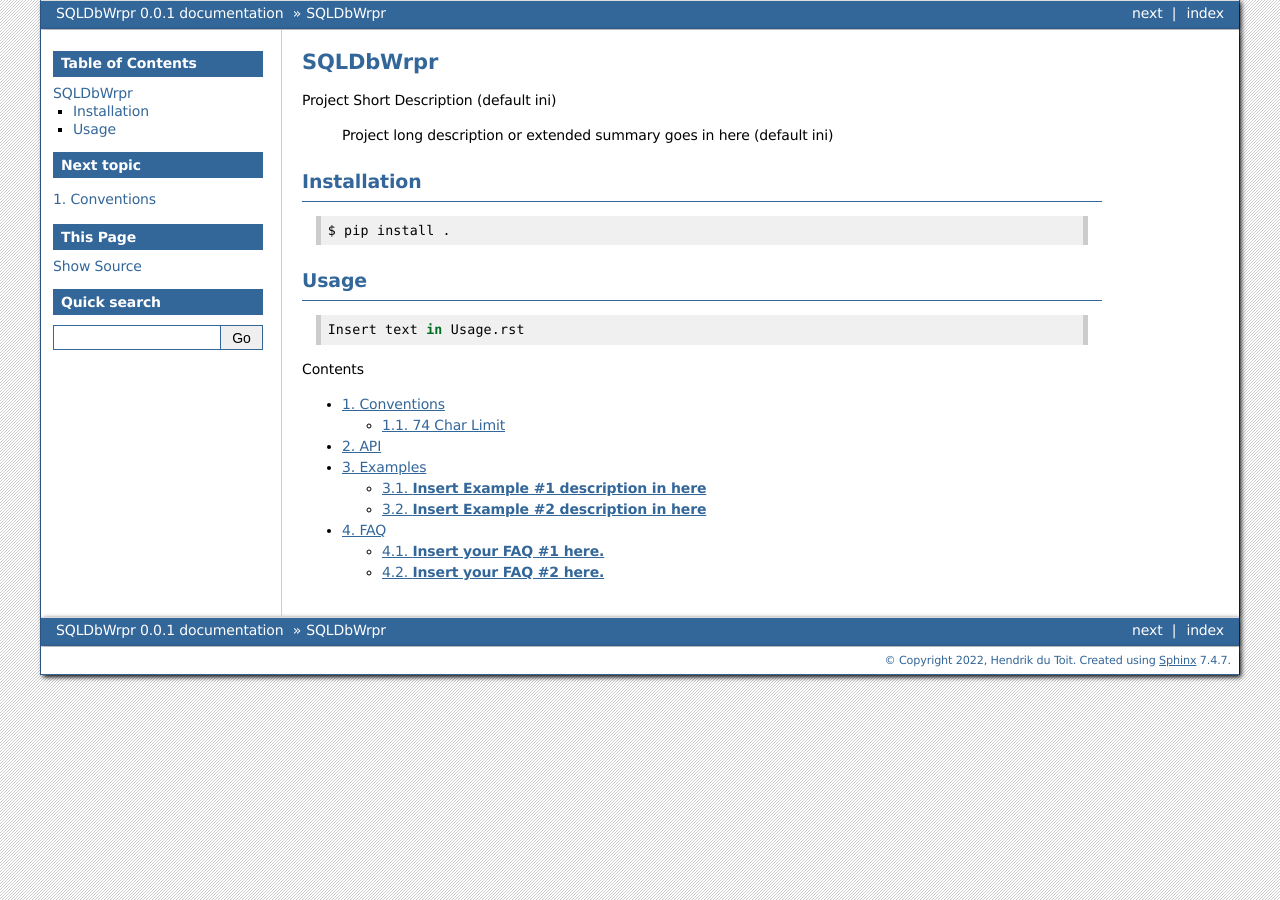
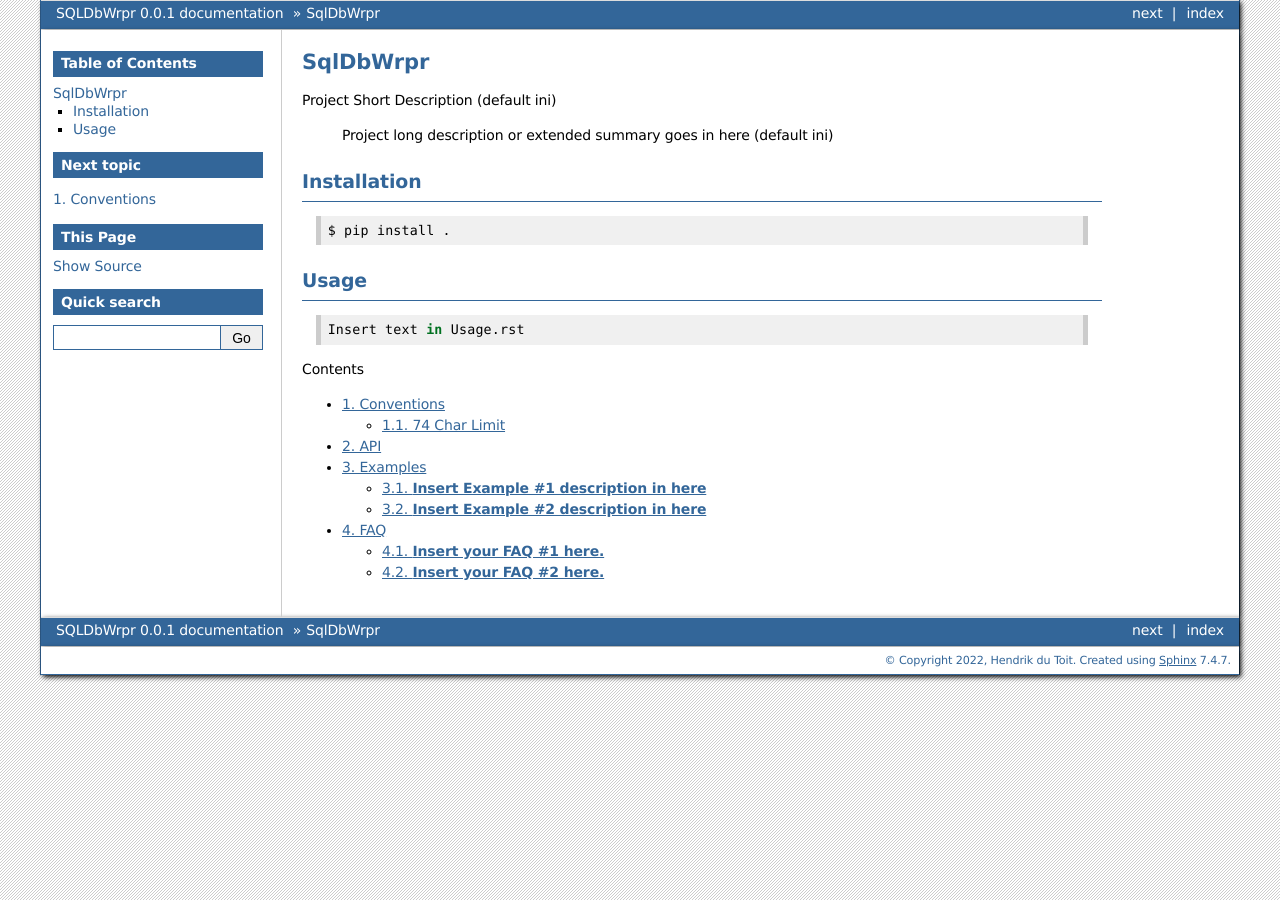
Before and after one commit to Universal-Rating-System/SqlDbWrpr, a Sphinx documentation site: the page built from docs/source/index.rst, in a window 1280 px wide. Built offline with Sphinx 7.4.7, drawn with Linux system fonts in a browser that asks for light colours.

Commit message:
PackageIt automated update.

```diff
--- a/docs/source/index.rst
+++ b/docs/source/index.rst
@@ -4,7 +4,7 @@
 .. ======================================================
 
 =========
-SQLDbWrpr
+SqlDbWrpr
 =========
 
 Project Short Description (default ini)
--- a/requirements.txt
+++ b/requirements.txt
@@ -12,4 +12,7 @@
 termcolor
 toml
 mysql-connector
-mysql-connector
+pyodbc
+csvwrpr
+displayfx
+fixdate
--- a/setup.cfg
+++ b/setup.cfg
@@ -1,6 +1,6 @@
 [metadata]
 name = SQLDbWrpr
-version = 3.3.9
+version = 3.3.10
 author = Hendrik du Toit
 author_email = hendrik@brightedge.co.za
 description = Wrapper for importing CSV and Text files into MySQL and Postgress
```
Also changed, not shown: 2 other files.
